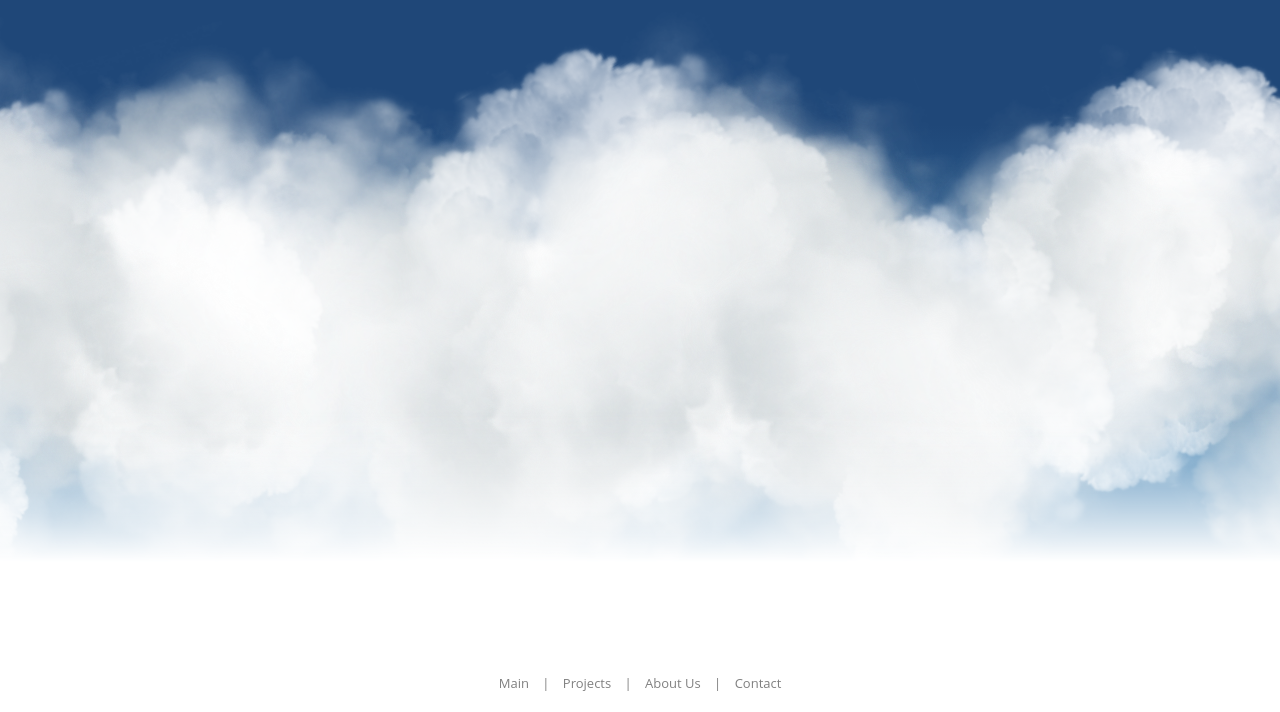
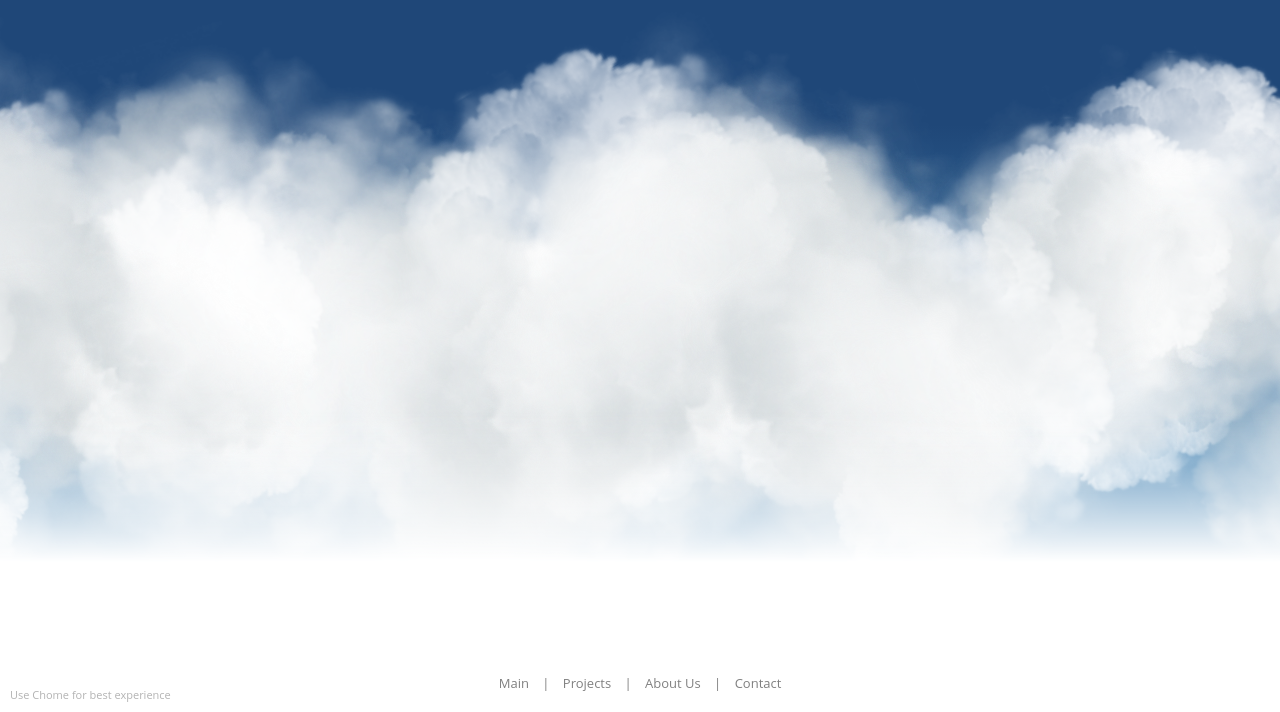
Before and after one commit to kmlxn/archifirm, a Django app: template vcard/templates/vcard/index.html in a window 1280 px wide. Shown: the part 206-918 px from the top of the page. Run offline with Django 3.2, Linux system fonts and the light colour scheme; the template is opened without the code that fills it, so the values that code supplies are empty; some libraries are stand-ins or nearby versions.

Commit message:
Add note to tell users to use Chrome for best experience.
Because we lag on Firefox. Didn't test other browsers.

```diff
--- a/vcard/static/vcard/style.css
+++ b/vcard/static/vcard/style.css
@@ -74,6 +74,13 @@ body.index_page {
 .content {
     margin: 100px 100px 0 100px;
 }
+.info {
+    color: rgba(0, 0, 0, 0.3);
+    font-size: 11px;
+    bottom: 10px;
+    left: 10px;
+    position: absolute;
+}
 
 .slide {  /* Fullpage.js tweak */
     position:relative;
--- a/vcard/templates/vcard/index.html
+++ b/vcard/templates/vcard/index.html
@@ -26,6 +26,9 @@
                 <div class="gradient"></div>
                 <div class="white">
                     <h1>{{ h1_text }}</h1>
+                    <div class="info">
+                        Use Chome for best experience
+                    </div>
                 </div>
                 <div id="cloudsviewport">
                     <div id="cloudsworld"></div>
```
